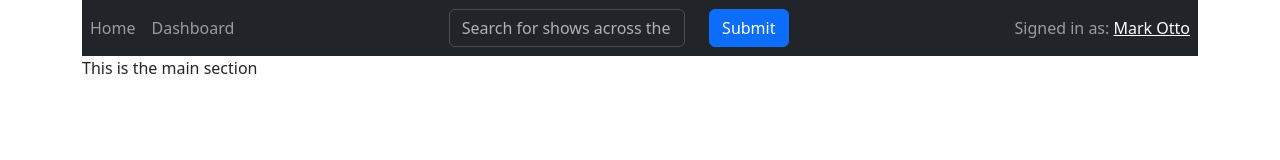
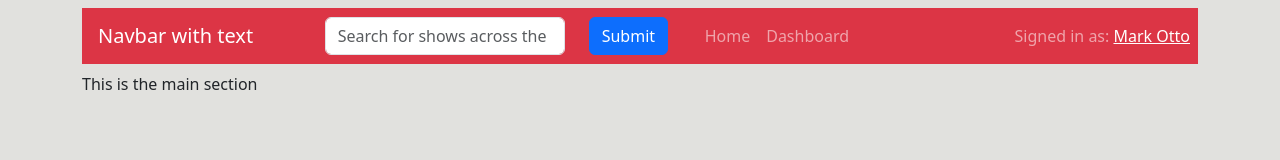
Before and after one commit to racosta323/ShowMate, a React app in the folder client/: page / in a window 1280 px wide. Built offline with nearby package versions, Linux system fonts and the light colour scheme.

Commit message:
updates layout

```diff
--- a/client/public/index.html
+++ b/client/public/index.html
@@ -31,7 +31,7 @@
     -->
     <title>ShowMate</title>
   </head>
-  <body>
+  <body style="background-color:rgb(225, 225, 222)">
     <noscript>You need to enable JavaScript to run this app.</noscript>
     <div id="root"></div>
     <!--
--- a/client/src/components/NavBar.js
+++ b/client/src/components/NavBar.js
@@ -13,24 +13,23 @@ function NavBar (){
 
             <Navbar
             // expand="lg"
-            bg="dark"
+            bg="danger"
             data-bs-theme="dark"
+            className='my-2'
             >
                 <Col>
-                    <Nav>
-                        <Nav.Link>Home</Nav.Link>
-                        <Nav.Link>Dashboard</Nav.Link>
-                    </Nav>
+                    <Navbar.Brand href="#home" className='mx-3'>Navbar with text</Navbar.Brand>
                 </Col>
 
-                    <Col>
+                    <Col xs={4}>
                         <Form inline>
                             <Row>
                                 <Col xs={8}>
                                     <Form.Control
                                     type="text"
                                     placeholder="Search for shows across the US"
-                                    className=" mr-sm-2"
+                                    className="mr-sm-2"
+                                    data-bs-theme="light"
                                     />
                                 </Col>
                                 <Col>
@@ -38,6 +37,12 @@ function NavBar (){
                                 </Col>
                             </Row>
                         </Form>
+                    </Col>
+                    <Col>
+                        <Nav>
+                            <Nav.Link>Home</Nav.Link>
+                            <Nav.Link>Dashboard</Nav.Link>
+                        </Nav>
                     </Col>
                     <Col className='d-flex flex-row-reverse mx-2'>
                         <Navbar.Text>
```
